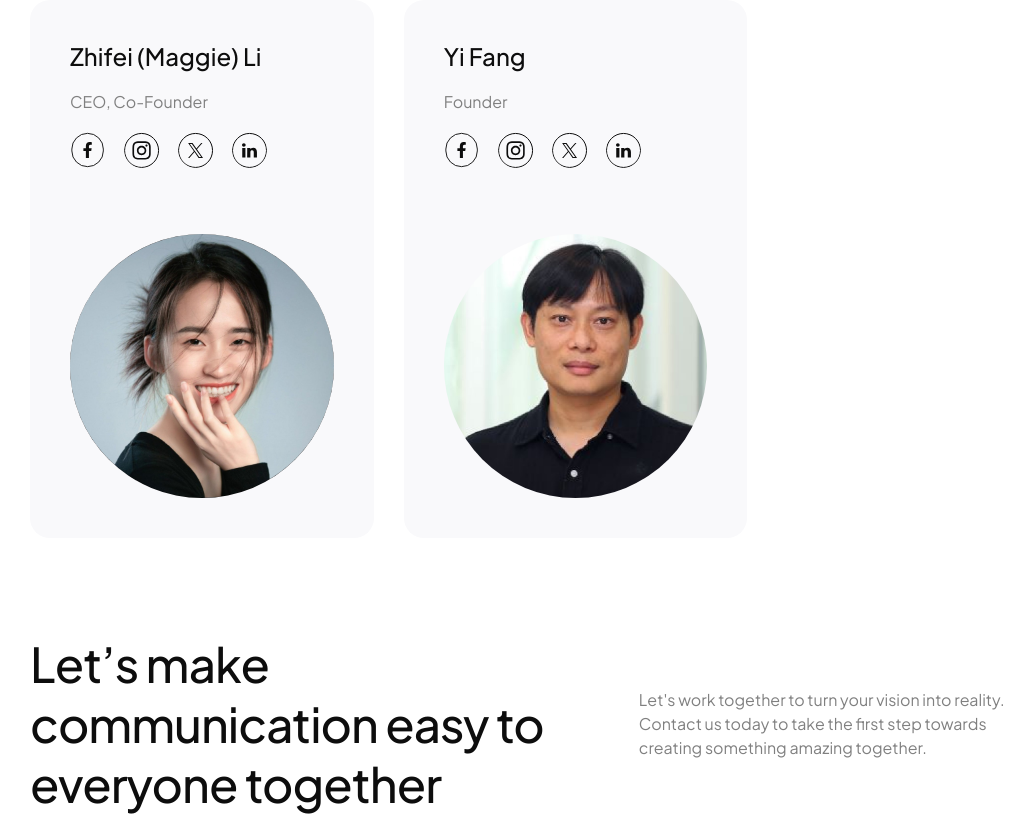
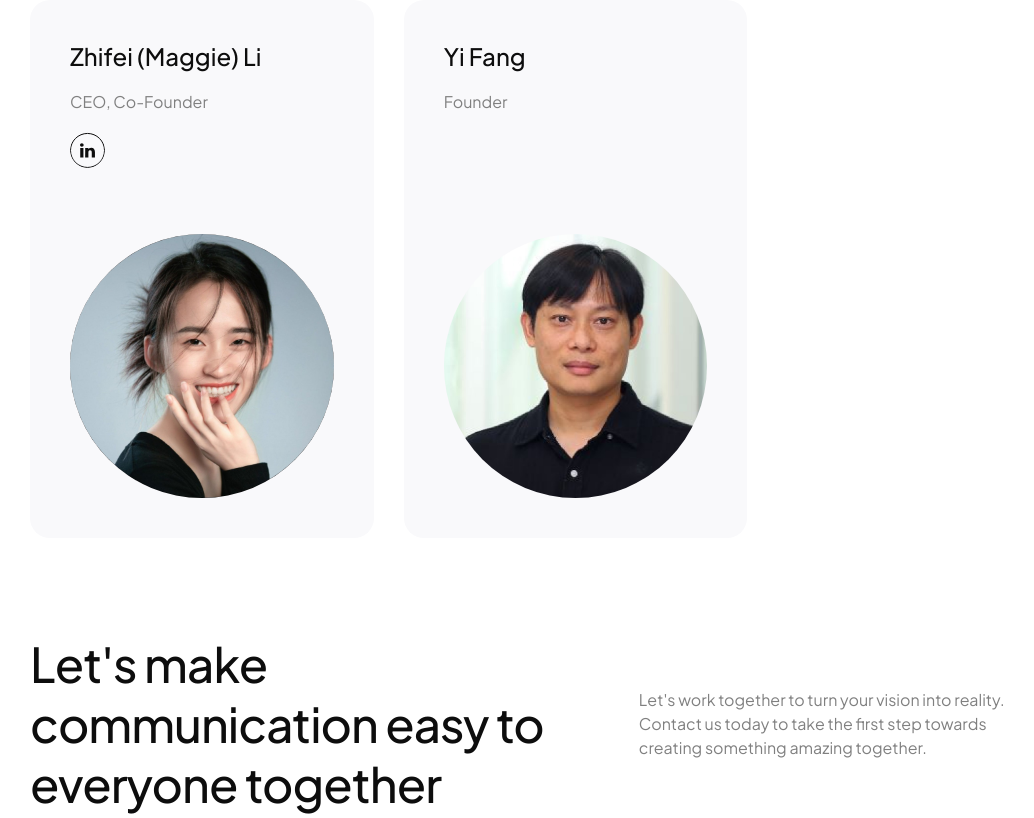
Before and after one commit to ChatSign/home, a plain HTML site: page index.html in a window 1280 px wide. Shown: the part 5320-6138 px from the top of the page, without its empty margins (119-1153 px from the left). Drawn offline with nearby package versions, Linux system fonts and the light colour scheme.

Commit message:
added socials

```diff
--- a/css/styles.css
+++ b/css/styles.css
@@ -558,7 +558,6 @@ footer {
 }
 .footerrightlinks p {
   margin-bottom: 10px;
-
   font-style: normal;
   font-weight: 400;
   font-size: 20px;
@@ -566,3 +565,7 @@ footer {
   text-decoration-line: underline;
   color: #808080;
 }
+
+.displayinvs {
+  visibility: hidden;
+}
--- a/index.html
+++ b/index.html
@@ -21,6 +21,7 @@
 
 <body>
 
+  <!-- nav bar  -->
   <header id="header">
 
 
@@ -461,13 +462,15 @@
             </p>
             <div class="ourteamsocials">
 
-              <div class="fbholder">
+              <!-- <div class="fbholder">
+                <a href="facebook.com" target="_blank" rel="noopener noreferrer">
                   <svg width="36" height="36" viewBox="0 0 36 39" fill="none" xmlns="http://www.w3.org/2000/svg">
                     <rect x="0.5" y="1.44434" width="34.1113" height="36.1111" rx="17.0557" stroke="#0D0D0D" />
                     <path
                       d="M21.4927 20.5687L21.9722 17.4734H19.0183V15.4615C19.0183 14.6151 19.4307 13.7881 20.7494 13.7881H22.1113V11.1523C21.3182 11.0238 20.5168 10.9543 19.7136 10.9443C17.2823 10.9443 15.695 12.4291 15.695 15.1133V17.4734H13V20.5687H15.695V28.0554H19.0183V20.5687H21.4927Z"
                       fill="#0D0D0D" />
                   </svg>
+                </a>
               </div>
 
               <div class="instaholder">
@@ -501,15 +504,17 @@
                   </defs>
                 </svg>
 
-              </div>
+              </div> -->
 
               <div class="linkedinholder">
+                <a href="https://www.linkedin.com/feed/" target="_blank" rel="noopener noreferrer">
                   <svg width="35" height="36" viewBox="0 0 35 36" fill="none" xmlns="http://www.w3.org/2000/svg">
                     <rect x="0.5" y="1.44434" width="34" height="34" rx="17" stroke="#0D0D0D" />
                     <path
                       d="M13.4322 25.5722V15.9536H10.238V25.5722H13.4322ZM11.8357 14.6406C12.9494 14.6406 13.6427 13.902 13.6427 12.9789C13.6219 12.0349 12.9494 11.3169 11.8569 11.3169C10.7637 11.3169 10.0497 12.0349 10.0497 12.9789C10.0497 13.9019 10.7428 14.6405 11.8148 14.6405L11.8357 14.6406ZM15.2002 25.5722H18.3942V20.2013C18.3942 19.9142 18.4151 19.6264 18.4994 19.4213C18.7302 18.8467 19.2558 18.2519 20.1384 18.2519C21.2939 18.2519 21.7565 19.1339 21.7565 20.427V25.5722H24.9504V20.0572C24.9504 17.1029 23.3748 15.7281 21.2733 15.7281C19.5503 15.7281 18.7936 16.6919 18.3732 17.3484H18.3945V15.9539H15.2004C15.2421 16.8563 15.2002 25.5722 15.2002 25.5722Z"
                       fill="#0D0D0D" />
                   </svg>
+                </a>
 
               </div>
 
@@ -527,7 +532,7 @@
             <p class="ourteamdescription">
               Founder
             </p>
-            <div class="ourteamsocials">
+            <div class="ourteamsocials displayinvs">
               <div class="fbholder">
                 <svg width="36" height="36" viewBox="0 0 36 39" fill="none" xmlns="http://www.w3.org/2000/svg">
                   <rect x="0.5" y="1.44434" width="34.1113" height="36.1111" rx="17.0557" stroke="#0D0D0D" />
@@ -553,23 +558,6 @@
 
               </div>
 
-              <div class="twitterholder">
-                <svg width="36" height="36" viewBox="0 0 36 36" fill="none" xmlns="http://www.w3.org/2000/svg">
-                  <rect x="0.537109" y="1.44434" width="34" height="34" rx="17" stroke="#0D0D0D" />
-                  <g clip-path="url(#clip0_15_7874)">
-                    <path
-                      d="M18.9644 17.2965L24.5447 10.9443H23.2228L18.3754 16.4587L14.5066 10.9443H10.0433L15.8949 19.2839L10.0433 25.9443H11.3652L16.4809 20.1197L20.5675 25.9443H25.0308M11.8423 11.9205H13.8731L23.2218 25.0161H21.1905"
-                      fill="#0D0D0D" />
-                  </g>
-                  <defs>
-                    <clipPath id="clip0_15_7874">
-                      <rect width="14.9875" height="15" fill="white" transform="translate(10.0433 10.9443)" />
-                    </clipPath>
-                  </defs>
-                </svg>
-
-              </div>
-
               <div class="linkedinholder">
                 <svg width="35" height="36" viewBox="0 0 35 36" fill="none" xmlns="http://www.w3.org/2000/svg">
                   <rect x="0.5" y="1.44434" width="34" height="34" rx="17" stroke="#0D0D0D" />
@@ -589,7 +577,7 @@
 
         <div class="finalwordsfromteam">
           <div class="finalwordsleftText">
-            Let’s make communication easy to everyone together
+            Let's make communication easy to everyone together
           </div>
           <div class="finalwordsrightText">
             Let's work together to turn your vision into reality. Contact us today to take the first step towards
@@ -604,19 +592,23 @@
 
 
 
-
-
-  <!-- section - 6: contact us  -->
+  <!-- section - 7: contact us  -->
   <!-- <section id="" class="sectionchangemargintop">
     seccontact
   </section> -->
   <div id="seccontact"></div>
 
+
+
+  <!-- footer  -->
   <footer>
     <div class="footerleftlogo">
       <img src="images/logo/logo.png" alt="logo" />
       <div class="footerlinksocials">
         <div class="instaholder">
+          <a href="https://www.instagram.com/chatsign_technology?igsh=MXN4cGE4YnNpMGVrNg==" target="_blank"
+            rel="noopener noreferrer">
+
             <svg width="36" height="36" viewBox="0 0 36 36" fill="none" xmlns="http://www.w3.org/2000/svg">
               <rect x="0.574219" y="1.44434" width="34" height="34" rx="17" stroke="#0D0D0D" />
               <path
@@ -629,10 +621,12 @@
                 d="M23.5755 13.5581C23.5755 12.9518 23.0839 12.4608 22.4776 12.4608C21.8713 12.4608 21.3803 12.9524 21.3803 13.5581C21.3803 14.1639 21.8719 14.6554 22.4776 14.6554C23.0834 14.6554 23.5755 14.1644 23.5755 13.5581Z"
                 fill="#0D0D0D" />
             </svg>
-
+          </a>
         </div>
 
         <div class="twitterholder">
+          <a href="https://x.com/ChatSign_Tech" target="_blank" rel="noopener noreferrer">
+
             <svg width="36" height="36" viewBox="0 0 36 36" fill="none" xmlns="http://www.w3.org/2000/svg">
               <rect x="0.537109" y="1.44434" width="34" height="34" rx="17" stroke="#0D0D0D" />
               <g clip-path="url(#clip0_15_7874)">
@@ -646,16 +640,20 @@
                 </clipPath>
               </defs>
             </svg>
+          </a>
 
         </div>
 
         <div class="linkedinholder">
+          <a href="https://www.linkedin.com/company/chatsign-technology/ " target="_blank" rel="noopener noreferrer">
+
             <svg width="35" height="36" viewBox="0 0 35 36" fill="none" xmlns="http://www.w3.org/2000/svg">
               <rect x="0.5" y="1.44434" width="34" height="34" rx="17" stroke="#0D0D0D" />
               <path
                 d="M13.4322 25.5722V15.9536H10.238V25.5722H13.4322ZM11.8357 14.6406C12.9494 14.6406 13.6427 13.902 13.6427 12.9789C13.6219 12.0349 12.9494 11.3169 11.8569 11.3169C10.7637 11.3169 10.0497 12.0349 10.0497 12.9789C10.0497 13.9019 10.7428 14.6405 11.8148 14.6405L11.8357 14.6406ZM15.2002 25.5722H18.3942V20.2013C18.3942 19.9142 18.4151 19.6264 18.4994 19.4213C18.7302 18.8467 19.2558 18.2519 20.1384 18.2519C21.2939 18.2519 21.7565 19.1339 21.7565 20.427V25.5722H24.9504V20.0572C24.9504 17.1029 23.3748 15.7281 21.2733 15.7281C19.5503 15.7281 18.7936 16.6919 18.3732 17.3484H18.3945V15.9539H15.2004C15.2421 16.8563 15.2002 25.5722 15.2002 25.5722Z"
                 fill="#0D0D0D" />
             </svg>
+          </a>
 
         </div>
 
```
Lines whose indentation alone changed are shown as unchanged.
